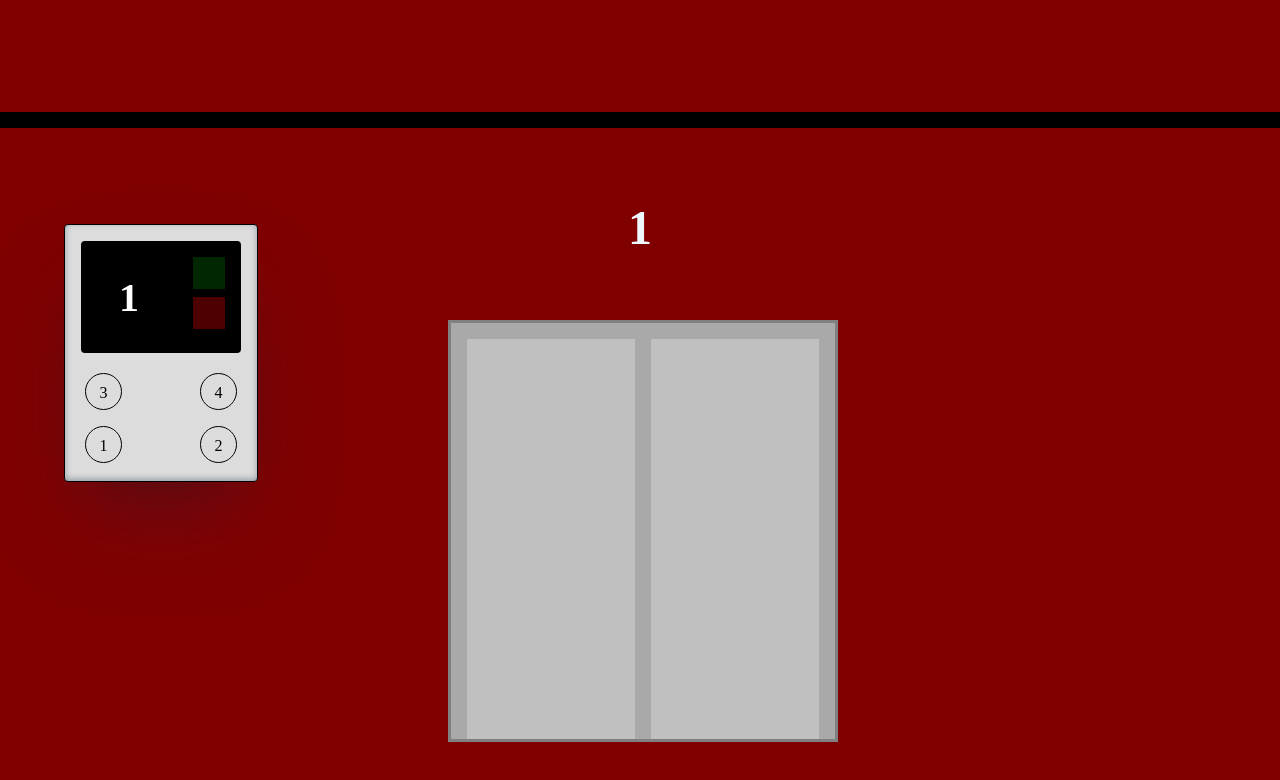
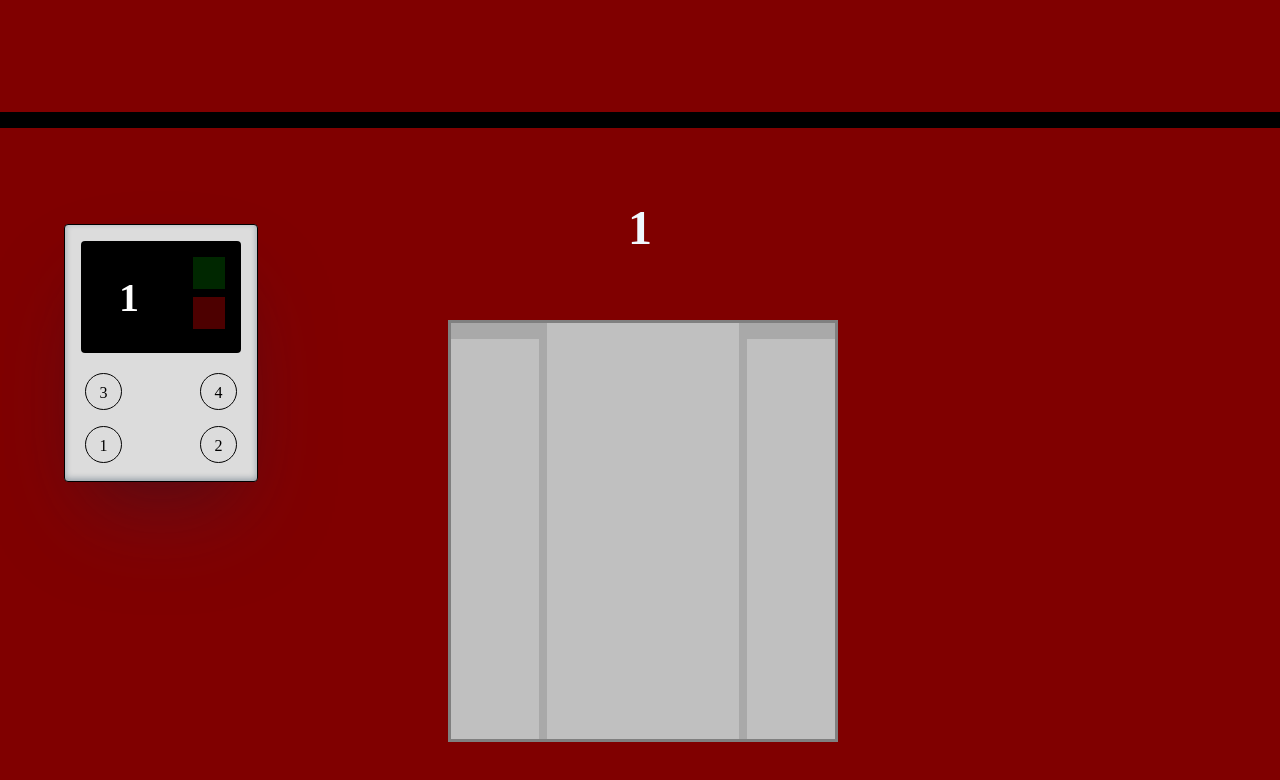
Before and after one commit to dracolars/elevatorCherry, a plain HTML site: page index.html in a window 1280 px wide. Drawn offline with nearby package versions, Linux system fonts and the light colour scheme.

Commit message:
update doors initial state

```diff
--- a/style.css
+++ b/style.css
@@ -52,6 +52,7 @@ body {
     width: 50%;
     overflow: hidden;
     background-color: silver;
+    transform: translateX(50%)
 }
 
 .door-left{
@@ -61,6 +62,7 @@ body {
     border-top: 1em solid darkgray;
     overflow: hidden;
     background-color: silver;
+    transform: translateX(-50%)
 }
 
 
```
